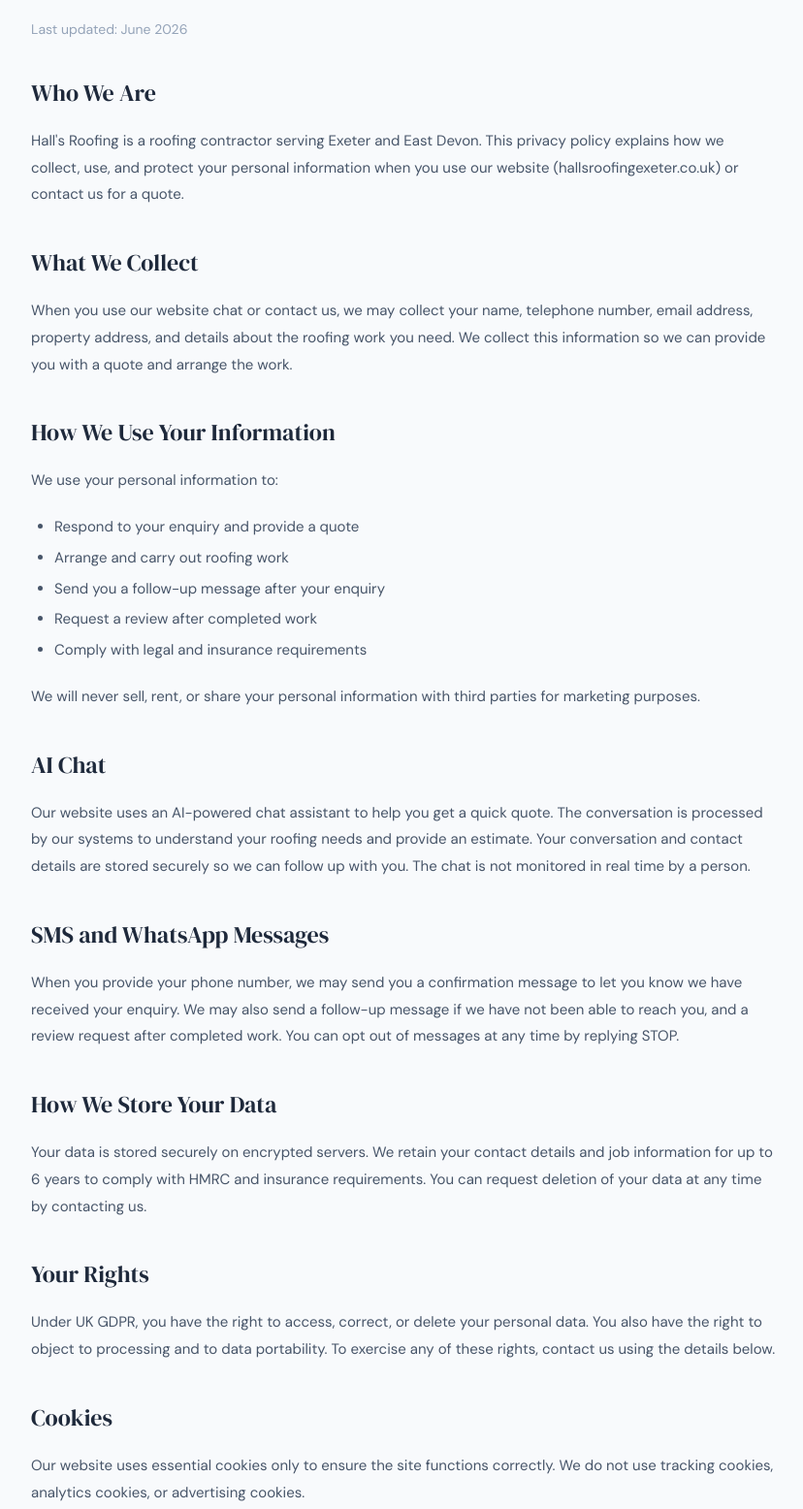
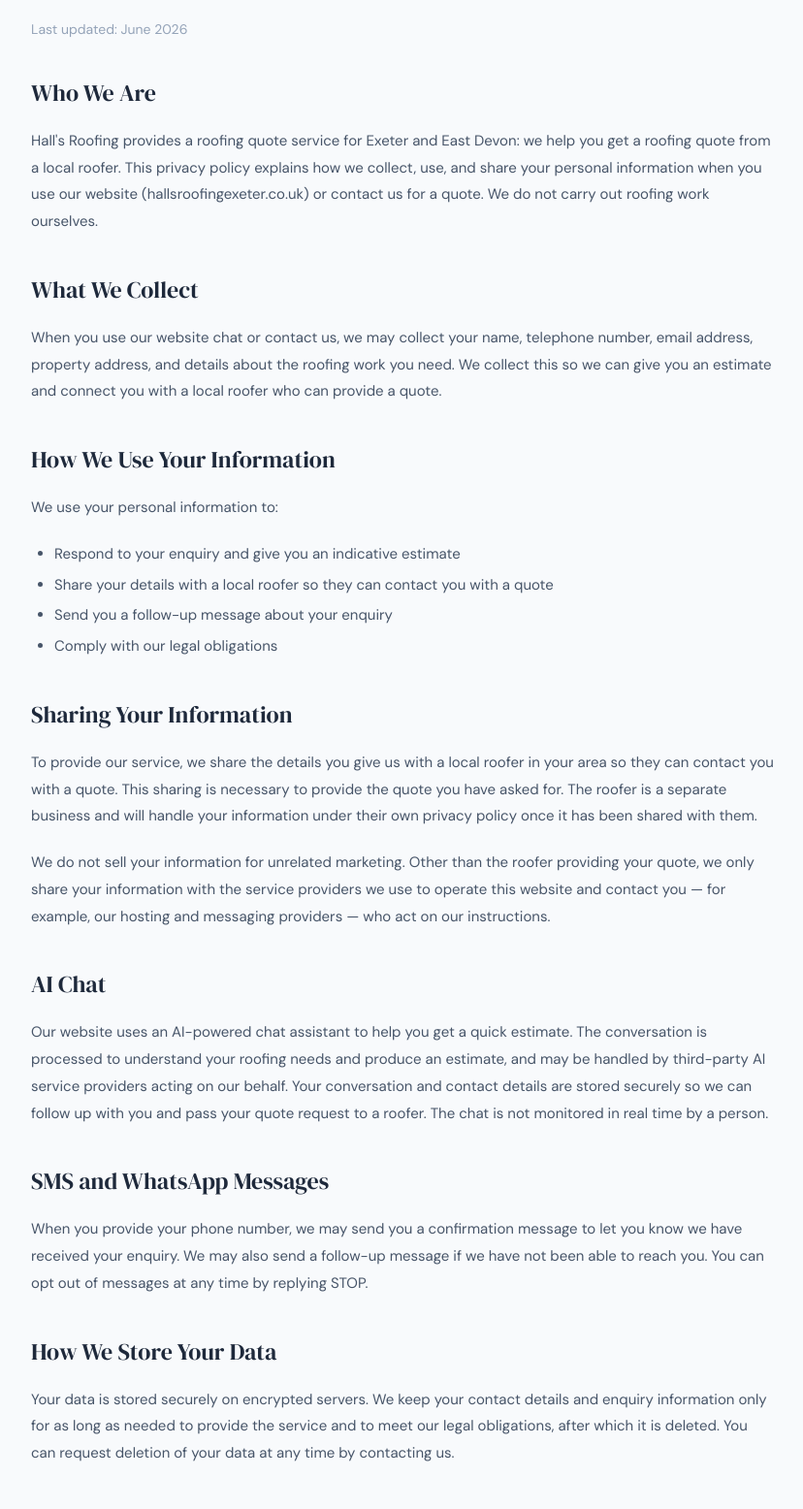
Before and after one commit to Agricog/hallsroofingexeter, an Astro site: page /privacy in a window 1280 px wide. Shown: the part 300-1856 px from the top of the page at 97% size, without its empty margins (224-1052 px from the left). Built offline with nearby package versions, Linux system fonts and the light colour scheme; Astro itself is replaced by a stand-in of ours.

Commit message:
Update privacy.astro

```diff
--- a/src/pages/privacy.astro
+++ b/src/pages/privacy.astro
@@ -9,7 +9,7 @@ const BASE_URL = `https://${CLIENT.domain}`
 
 const page: SeoPageData = {
   title: `Privacy Policy | ${CLIENT.businessName}`,
-  description: `Privacy policy for ${CLIENT.businessName}. How we collect, use, and protect your personal information.`,
+  description: `Privacy policy for ${CLIENT.businessName}. How we collect, use, and share your personal information.`,
   canonical: `${BASE_URL}/privacy`,
   ogImage: `${BASE_URL}/og-image.jpg`,
   type: 'website',
@@ -40,38 +40,44 @@ const lastUpdated = new Date().toLocaleDateString('en-GB', { month: 'long', year
 
         <h2 class="font-heading text-2xl text-slate-800 !mt-10 mb-4">Who We Are</h2>
         <p>
-          {CLIENT.businessName} is a roofing contractor serving {CLIENT.area} and {CLIENT.region}. This privacy policy explains how we collect, use, and protect your personal information when you use our website ({CLIENT.domain}) or contact us for a quote.
+          {CLIENT.businessName} provides a roofing quote service for {CLIENT.area} and {CLIENT.region}: we help you get a roofing quote from a local roofer. This privacy policy explains how we collect, use, and share your personal information when you use our website ({CLIENT.domain}) or contact us for a quote. We do not carry out roofing work ourselves.
         </p>
 
         <h2 class="font-heading text-2xl text-slate-800 !mt-10 mb-4">What We Collect</h2>
         <p>
-          When you use our website chat or contact us, we may collect your name, telephone number, email address, property address, and details about the roofing work you need. We collect this information so we can provide you with a quote and arrange the work.
+          When you use our website chat or contact us, we may collect your name, telephone number, email address, property address, and details about the roofing work you need. We collect this so we can give you an estimate and connect you with a local roofer who can provide a quote.
         </p>
 
         <h2 class="font-heading text-2xl text-slate-800 !mt-10 mb-4">How We Use Your Information</h2>
         <p>We use your personal information to:</p>
         <ul class="list-disc pl-6 space-y-1">
-          <li>Respond to your enquiry and provide a quote</li>
-          <li>Arrange and carry out roofing work</li>
-          <li>Send you a follow-up message after your enquiry</li>
-          <li>Request a review after completed work</li>
-          <li>Comply with legal and insurance requirements</li>
+          <li>Respond to your enquiry and give you an indicative estimate</li>
+          <li>Share your details with a local roofer so they can contact you with a quote</li>
+          <li>Send you a follow-up message about your enquiry</li>
+          <li>Comply with our legal obligations</li>
         </ul>
-        <p>We will never sell, rent, or share your personal information with third parties for marketing purposes.</p>
+
+        <h2 class="font-heading text-2xl text-slate-800 !mt-10 mb-4">Sharing Your Information</h2>
+        <p>
+          To provide our service, we share the details you give us with a local roofer in your area so they can contact you with a quote. This sharing is necessary to provide the quote you have asked for. The roofer is a separate business and will handle your information under their own privacy policy once it has been shared with them.
+        </p>
+        <p>
+          We do not sell your information for unrelated marketing. Other than the roofer providing your quote, we only share your information with the service providers we use to operate this website and contact you — for example, our hosting and messaging providers — who act on our instructions.
+        </p>
 
         <h2 class="font-heading text-2xl text-slate-800 !mt-10 mb-4">AI Chat</h2>
         <p>
-          Our website uses an AI-powered chat assistant to help you get a quick quote. The conversation is processed by our systems to understand your roofing needs and provide an estimate. Your conversation and contact details are stored securely so we can follow up with you. The chat is not monitored in real time by a person.
+          Our website uses an AI-powered chat assistant to help you get a quick estimate. The conversation is processed to understand your roofing needs and produce an estimate, and may be handled by third-party AI service providers acting on our behalf. Your conversation and contact details are stored securely so we can follow up with you and pass your quote request to a roofer. The chat is not monitored in real time by a person.
         </p>
 
         <h2 class="font-heading text-2xl text-slate-800 !mt-10 mb-4">SMS and WhatsApp Messages</h2>
         <p>
-          When you provide your phone number, we may send you a confirmation message to let you know we have received your enquiry. We may also send a follow-up message if we have not been able to reach you, and a review request after completed work. You can opt out of messages at any time by replying STOP.
+          When you provide your phone number, we may send you a confirmation message to let you know we have received your enquiry. We may also send a follow-up message if we have not been able to reach you. You can opt out of messages at any time by replying STOP.
         </p>
 
         <h2 class="font-heading text-2xl text-slate-800 !mt-10 mb-4">How We Store Your Data</h2>
         <p>
-          Your data is stored securely on encrypted servers. We retain your contact details and job information for up to 6 years to comply with HMRC and insurance requirements. You can request deletion of your data at any time by contacting us.
+          Your data is stored securely on encrypted servers. We keep your contact details and enquiry information only for as long as needed to provide the service and to meet our legal obligations, after which it is deleted. You can request deletion of your data at any time by contacting us.
         </p>
 
         <h2 class="font-heading text-2xl text-slate-800 !mt-10 mb-4">Your Rights</h2>
@@ -81,7 +87,7 @@ const lastUpdated = new Date().toLocaleDateString('en-GB', { month: 'long', year
 
         <h2 class="font-heading text-2xl text-slate-800 !mt-10 mb-4">Cookies</h2>
         <p>
-          Our website uses essential cookies only to ensure the site functions correctly. We do not use tracking cookies, analytics cookies, or advertising cookies.
+          This website uses cookies that are necessary for it to function. We also record basic information about how visitors use the site, such as which links and buttons are clicked, to help us improve it.
         </p>
 
         <h2 class="font-heading text-2xl text-slate-800 !mt-10 mb-4">Contact</h2>
```
